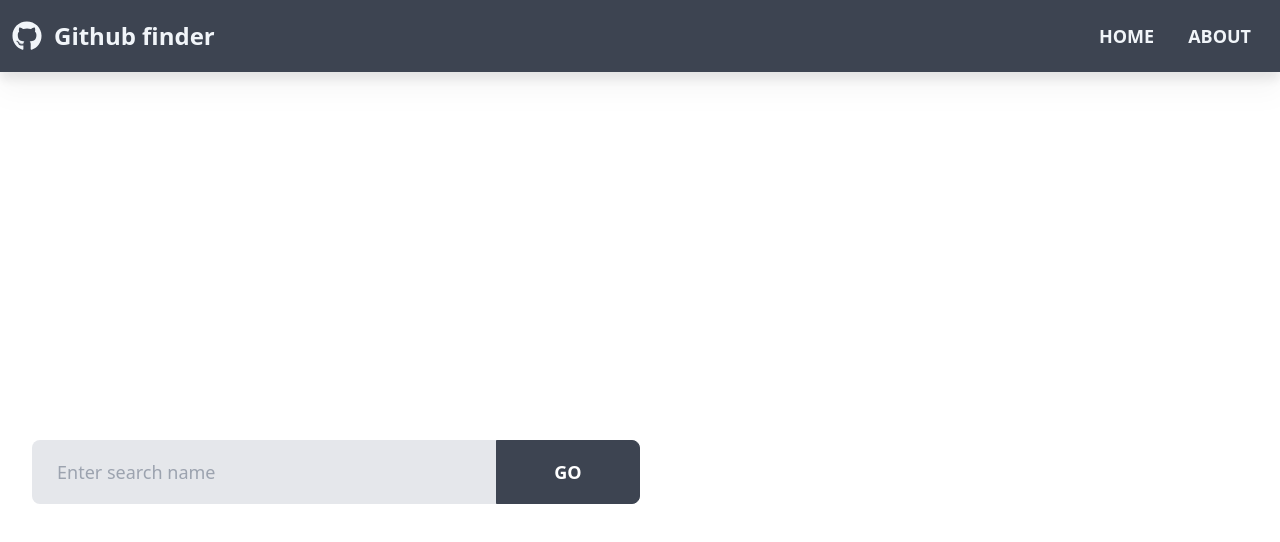
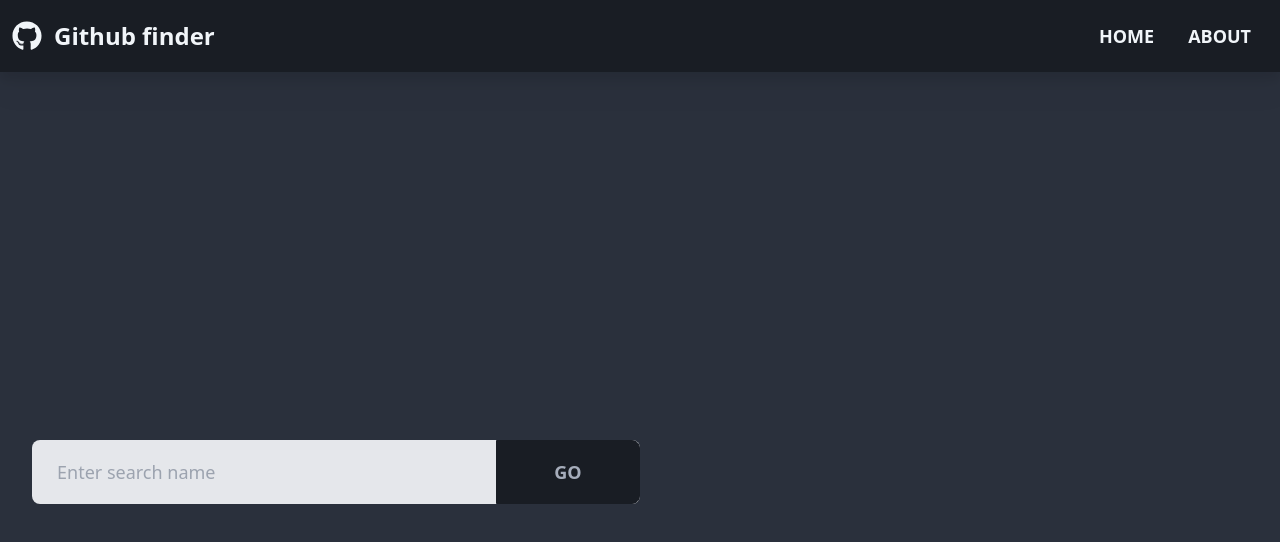
Before and after one commit to TarekSaeed95/Github-finder, a React (Create React App) app: page / in a window 1280 px wide. Shown: the top 542 px of the page. Built offline with nearby package versions, Linux system fonts and the light colour scheme.

Commit message:
2nd Commit PC

```diff
--- a/public/index.html
+++ b/public/index.html
@@ -1,5 +1,5 @@
 <!DOCTYPE html>
-<html lang="en">
+<html lang="en" data-theme="dark">
   <head>
     <meta charset="utf-8" />
     <link rel="icon" href="%PUBLIC_URL%/favicon.ico" />
--- a/src/App.js
+++ b/src/App.js
@@ -2,8 +2,10 @@ import Header from "./base/component/Header";
 import { BrowserRouter as Router ,Routes,Route } from "react-router-dom";
 import Home from "./base/component/pages/Home";
 import About from "./base/component/pages/About";
+import {DataProvider} from "./base/context/DataContext"
 export default function App() {
   return (
+    <DataProvider>
     <Router>
       <Header />
       <Routes>
@@ -12,5 +14,6 @@ export default function App() {
       </Routes>
 
     </Router>
+    </DataProvider>
   )
 }
--- a/src/base/component/pages/Home.jsx
+++ b/src/base/component/pages/Home.jsx
@@ -9,8 +9,9 @@ function Home() {
              type="text"
               name="name"
                placeholder='Enter search name'
-               className='input w-full input-lg bg-gray-200 text-black'/>
-            <button className='btn btn-lg w-36 rounded-l-none absolute top-0 right-0' type="submit">GO</button>
+               className='input w-full input-lg bg-gray-200 text-black focus:outline-none	'/>
+            <button className='btn btn-lg w-36 rounded-l-none absolute top-0 right-0'
+            type="submit">GO</button>
         </div>
           </form>
       </div>
--- /dev/null
+++ b/src/base/context/DataContext.js
@@ -0,0 +1,10 @@
+import {createContext} from "react"
+
+const DataContext=createContext();
+export function DataProvider({children}){
+
+    return <DataContext.Provider>{children}</DataContext.Provider>
+}
+
+
+export default DataContext
```
